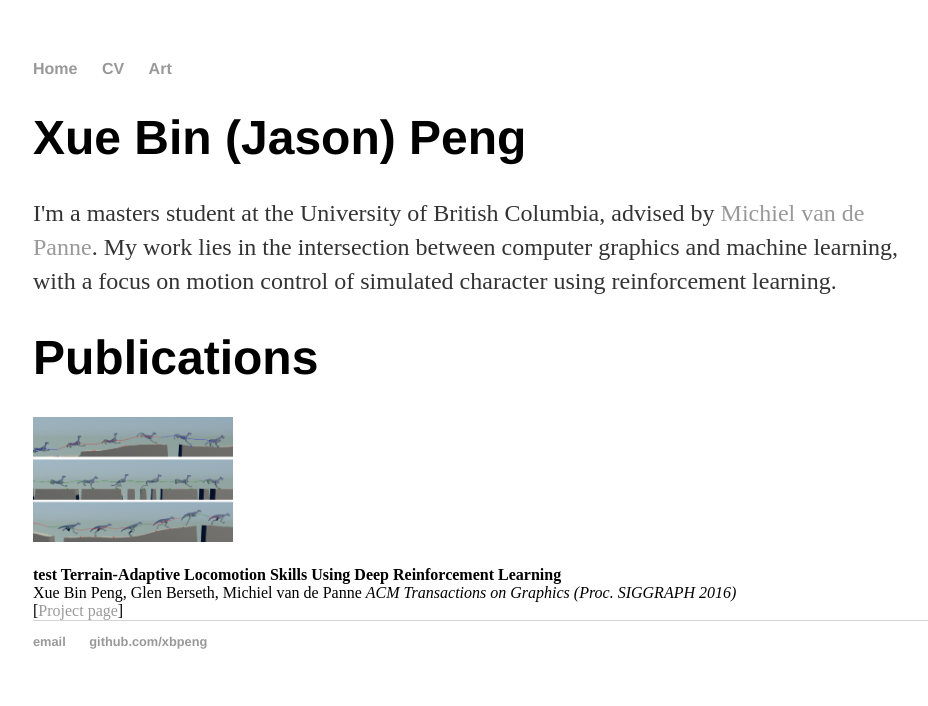
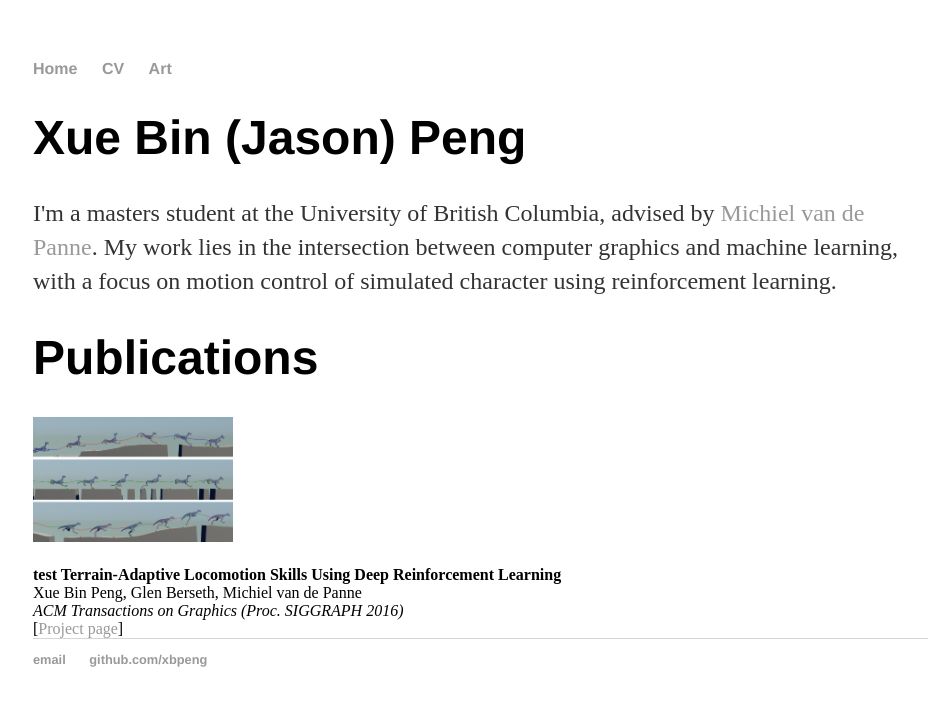
Before and after one commit to xbpeng/xbpeng.github.io, a Jekyll site: the page built from index.html, in a window 1280 px wide. Shown: the top 706 px of the page, without its empty margins (159-1087 px from the left). Built offline with Jekyll 4.4.1, drawn with Linux system fonts in a browser that asks for light colours.

```diff
--- a/index.html
+++ b/index.html
@@ -11,7 +11,7 @@ title: Xue Bin (Jason) Peng
 	<p style="float: middle;"><a href="https://www.cs.ubc.ca/~van/papers/2016-TOG-deepRL/index.html"><img style="vertical-align:top" src="images/papers/2016-TOG-deepRL.png"  width="200" height="inherit" alt="" /></a></p>
     	<b> test Terrain-Adaptive Locomotion Skills Using Deep Reinforcement Learning </b>
 	<br> Xue Bin Peng, Glen Berseth, Michiel van de Panne
-	<em> ACM Transactions on Graphics (Proc. SIGGRAPH 2016)</em>
+	<br> <em> ACM Transactions on Graphics (Proc. SIGGRAPH 2016)</em>
 	<br> [<a href="https://www.cs.ubc.ca/~van/papers/2016-TOG-deepRL/index.html">Project page</a>]
 
 
```
